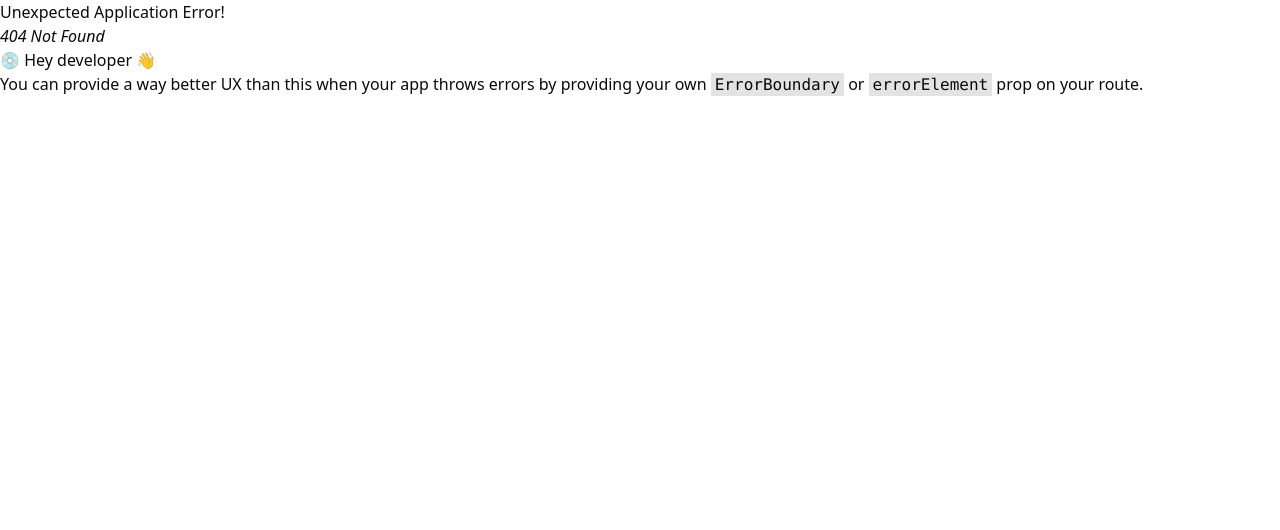
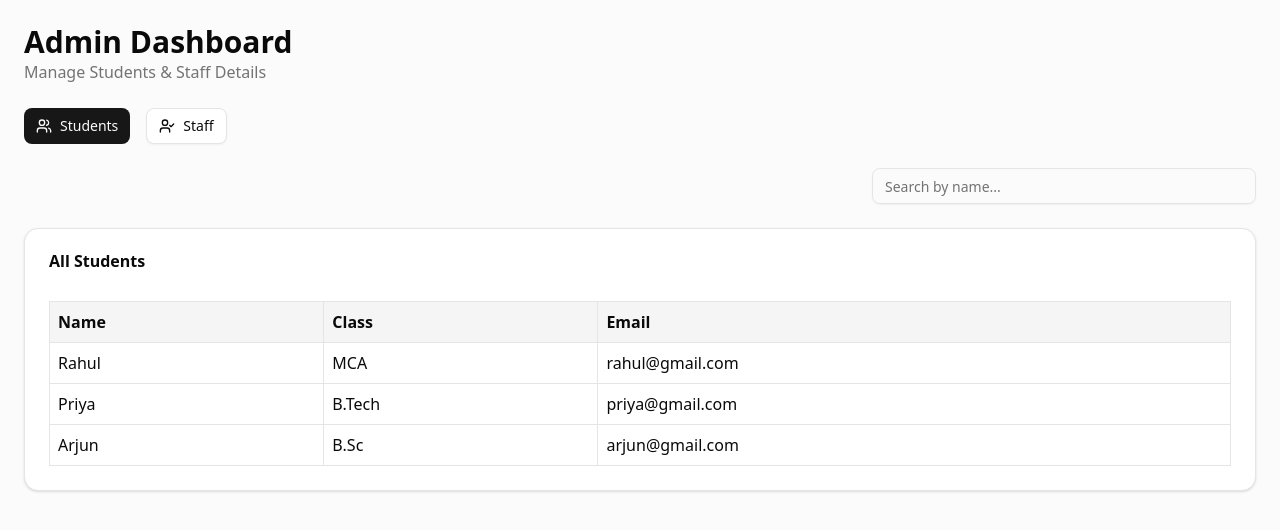
Before and after one commit to Sathish-Kumar-Viswanathan/Education-System-Tracking-Fontend, a React app: page /adminDashboard in a window 1280 px wide. Before the commit this address had no page. Shown: the top 530 px of the page. Built offline with nearby package versions, Linux system fonts and the light colour scheme; the HTML template or start-up script is replaced by a standard one.

Commit message:
basic admin dashboard is designed

```diff
--- /dev/null
+++ b/src/pages/adminDashboard/adminDashboard.jsx
@@ -0,0 +1,151 @@
+import React, { useState } from "react";
+import { Card, CardContent, CardHeader, CardTitle } from "@/components/ui/card";
+import { Input } from "@/components/ui/input";
+import { Button } from "@/components/ui/button";
+import { Users, UserCheck } from "lucide-react";
+
+export default function AdminDashboard() {
+  // ⭐ ADDED: toggle between staff & students
+  const [activeTab, setActiveTab] = useState("students");
+
+  // ⭐ ADDED: search
+  const [search, setSearch] = useState("");
+
+  // ⭐ ADDED: dummy data (replace with API later)
+  const students = [
+    { id: 1, name: "Rahul", class: "MCA", email: "rahul@gmail.com" },
+    { id: 2, name: "Priya", class: "B.Tech", email: "priya@gmail.com" },
+    { id: 3, name: "Arjun", class: "B.Sc", email: "arjun@gmail.com" },
+  ];
+
+  const staffs = [
+    {
+      id: 1,
+      name: "Dr. Kumar",
+      department: "CSE",
+      designation: "Professor",
+      email: "kumar@gmail.com",
+    },
+    {
+      id: 2,
+      name: "Ms. Meena",
+      department: "IT",
+      designation: "Assistant Professor",
+      email: "meena@gmail.com",
+    },
+  ];
+
+  // ⭐ ADDED: filter logic
+  const filteredStudents = students.filter((s) =>
+    s.name.toLowerCase().includes(search.toLowerCase()),
+  );
+
+  const filteredStaffs = staffs.filter((s) =>
+    s.name.toLowerCase().includes(search.toLowerCase()),
+  );
+
+  return (
+    <div className="p-6 space-y-6 bg-muted/40 min-h-screen">
+      {/* Header */}
+      <div>
+        <h1 className="text-3xl font-bold">Admin Dashboard</h1>
+        <p className="text-muted-foreground">Manage Students & Staff Details</p>
+      </div>
+
+      {/* Tabs */}
+      <div className="flex gap-4">
+        <Button
+          onClick={() => setActiveTab("students")}
+          variant={activeTab === "students" ? "default" : "outline"}
+          className="flex gap-2"
+        >
+          <Users size={16} />
+          Students
+        </Button>
+
+        <Button
+          onClick={() => setActiveTab("staff")}
+          variant={activeTab === "staff" ? "default" : "outline"}
+          className="flex gap-2"
+        >
+          <UserCheck size={16} />
+          Staff
+        </Button>
+      </div>
+
+      {/* Search */}
+      <div className="flex justify-end">
+        <Input
+          placeholder="Search by name..."
+          className="max-w-sm"
+          value={search}
+          onChange={(e) => setSearch(e.target.value)}
+        />
+      </div>
+
+      {/* Students Table */}
+      {activeTab === "students" && (
+        <Card>
+          <CardHeader>
+            <CardTitle>All Students</CardTitle>
+          </CardHeader>
+
+          <CardContent>
+            <table className="w-full border">
+              <thead>
+                <tr className="bg-muted text-left">
+                  <th className="p-2 border">Name</th>
+                  <th className="p-2 border">Class</th>
+                  <th className="p-2 border">Email</th>
+                </tr>
+              </thead>
+
+              <tbody>
+                {filteredStudents.map((student) => (
+                  <tr key={student.id}>
+                    <td className="p-2 border">{student.name}</td>
+                    <td className="p-2 border">{student.class}</td>
+                    <td className="p-2 border">{student.email}</td>
+                  </tr>
+                ))}
+              </tbody>
+            </table>
+          </CardContent>
+        </Card>
+      )}
+
+      {/* Staff Table */}
+      {activeTab === "staff" && (
+        <Card>
+          <CardHeader>
+            <CardTitle>All Staff</CardTitle>
+          </CardHeader>
+
+          <CardContent>
+            <table className="w-full border">
+              <thead>
+                <tr className="bg-muted text-left">
+                  <th className="p-2 border">Name</th>
+                  <th className="p-2 border">Department</th>
+                  <th className="p-2 border">Designation</th>
+                  <th className="p-2 border">Email</th>
+                </tr>
+              </thead>
+
+              <tbody>
+                {filteredStaffs.map((staff) => (
+                  <tr key={staff.id}>
+                    <td className="p-2 border">{staff.name}</td>
+                    <td className="p-2 border">{staff.department}</td>
+                    <td className="p-2 border">{staff.designation}</td>
+                    <td className="p-2 border">{staff.email}</td>
+                  </tr>
+                ))}
+              </tbody>
+            </table>
+          </CardContent>
+        </Card>
+      )}
+    </div>
+  );
+}
--- a/src/router/index.jsx
+++ b/src/router/index.jsx
@@ -4,6 +4,7 @@ import Login from "../pages/login/login";
 import Registration from "../pages/registration/registration";
 import StudentDashboard from "../pages/studentDashboard/studentDashboard";
 import StaffDashboard from "../pages/staffDashboard/staffDashboard";
+import AdminDashboard from "../pages/adminDashboard/adminDashboard";
 
 export const router = createBrowserRouter([
   {
@@ -22,4 +23,8 @@ export const router = createBrowserRouter([
     path: "/StaffDashboard",
     element: <StaffDashboard />,
   },
+  {
+    path: "/adminDashboard",
+    element: <AdminDashboard />,
+  },
 ]);
```
